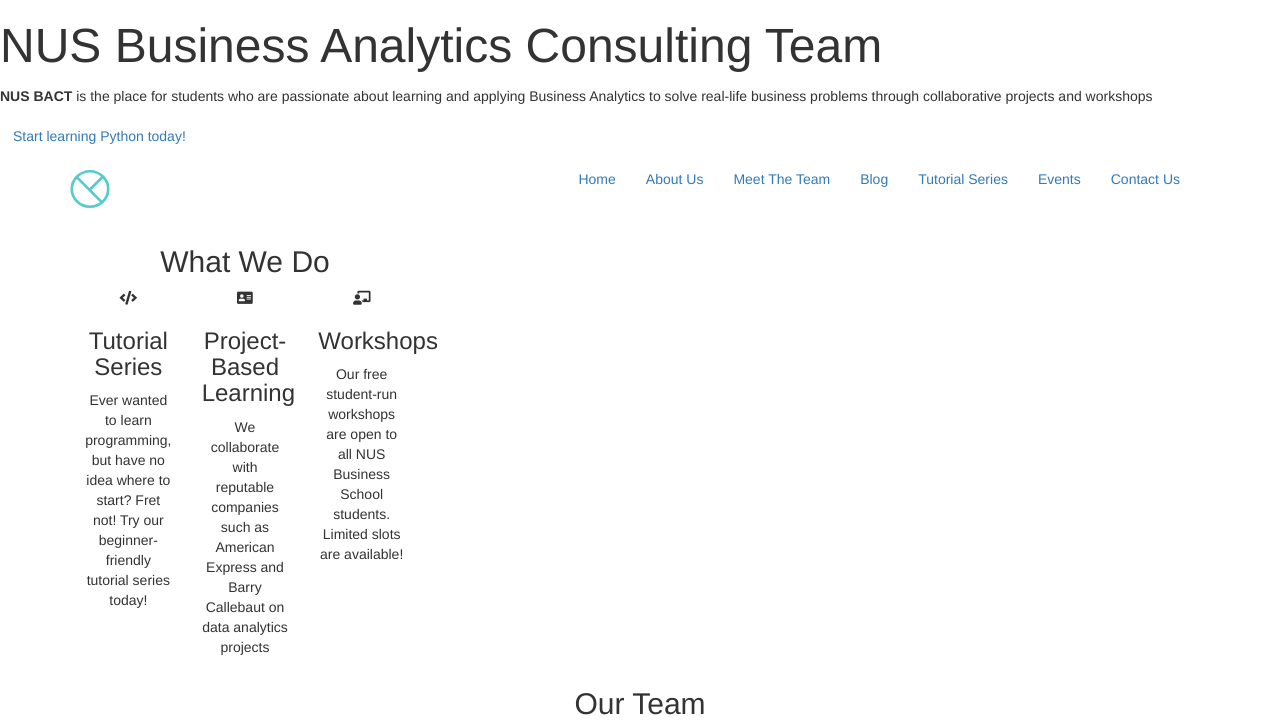
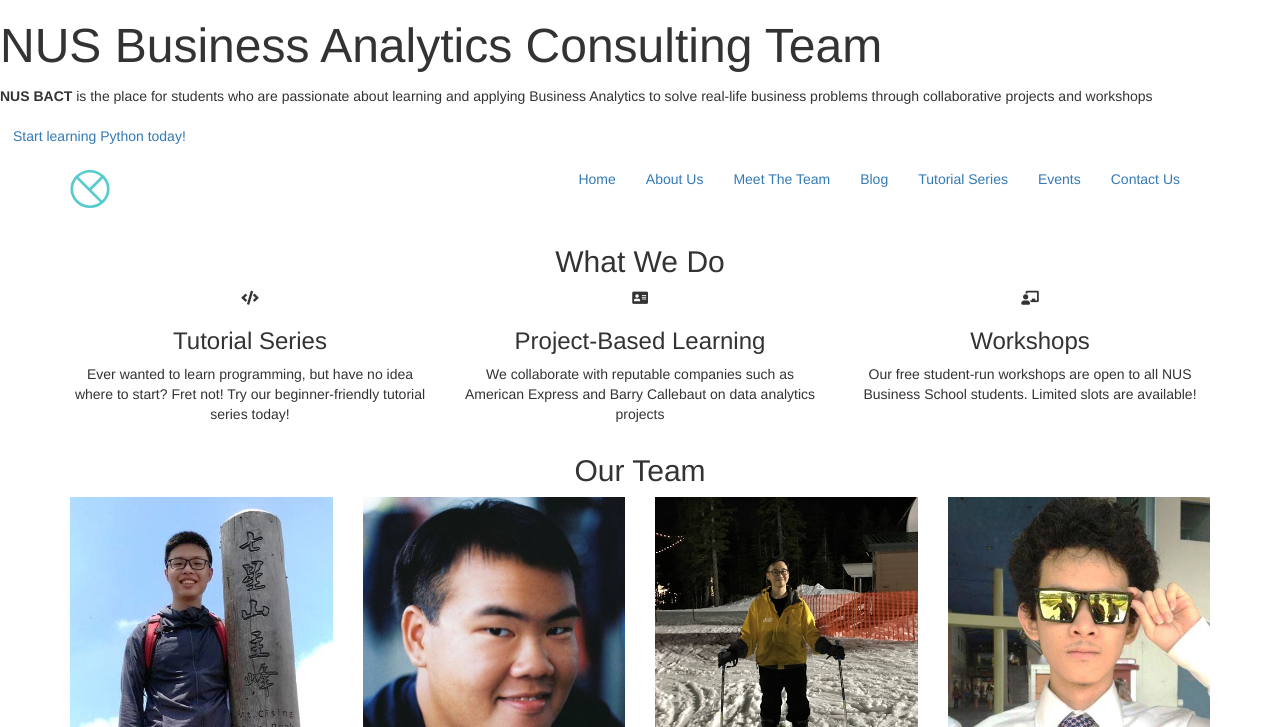
Before and after one commit to nelsonlim97/nusbact.github.io, a plain HTML site: page index.html in a window 1280 px wide. Shown: the top 727 px of the page. Drawn offline with Linux system fonts and the light colour scheme; a script that the page names is missing; files whose address does not match are found by name; a web font is replaced by a local one.

Commit message:
Update index.html

```diff
--- a/index.html
+++ b/index.html
@@ -186,7 +186,7 @@ Start About Section
 ==================================== -->
 	<section class="bg-one about section" id="about">
 		<div class="container">
-			<div class="col-md-4 row">
+			<div class="row">
 
 				<!-- section title -->
 				<div class="title text-center wow fadeIn" data-wow-duration="1500ms">
```
